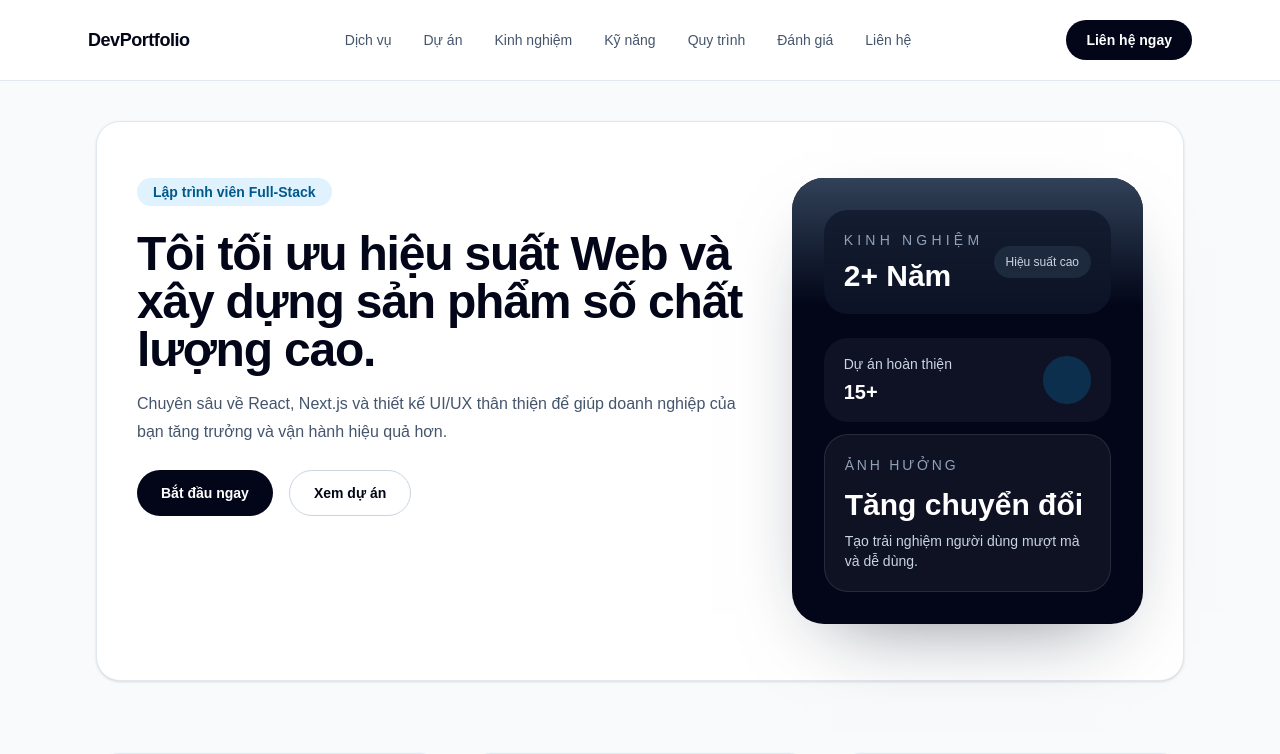
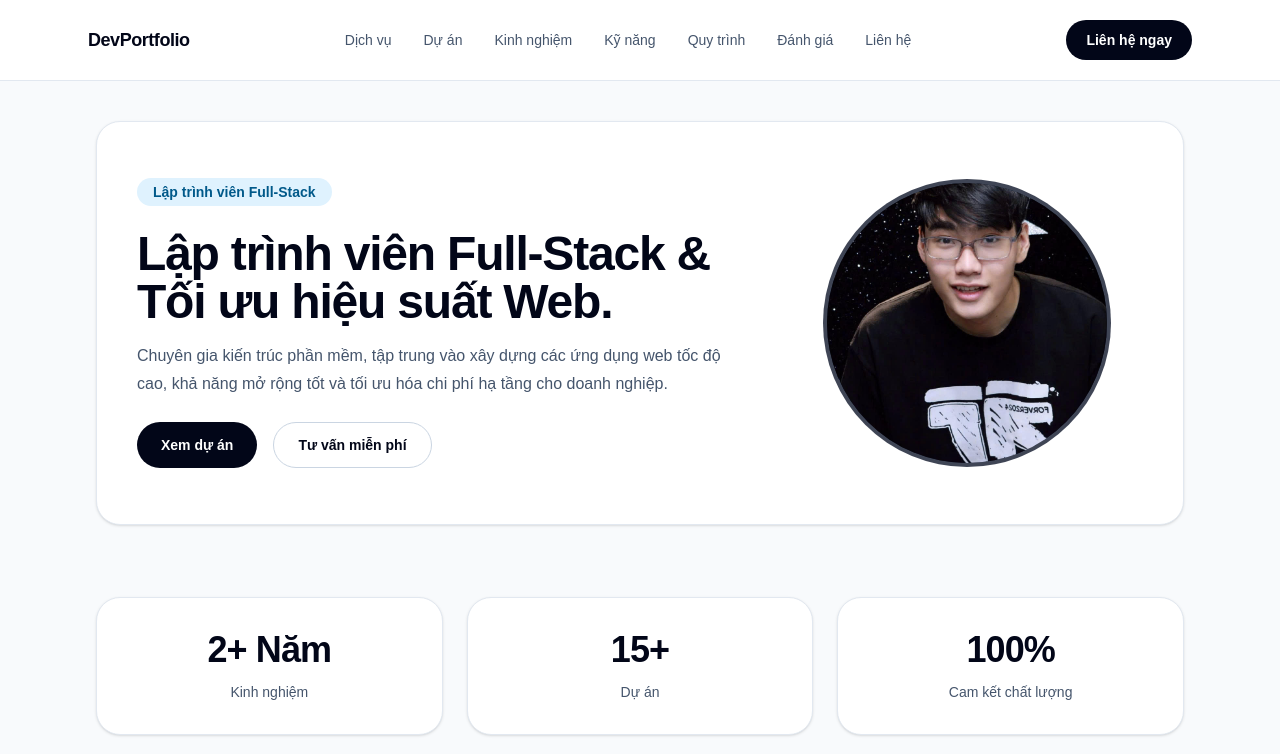
Before and after one commit to DBPCod/Portfolio, a Next.js app in the folder portfolio/: page /dashboard in a window 1280 px wide. Shown: the top 754 px of the page. Built offline with nearby package versions, Linux system fonts and the light colour scheme.

Commit message:
fix: sửa lại avatar cho hero

```diff
--- a/portfolio/app/dashboard/_component/Hero.tsx
+++ b/portfolio/app/dashboard/_component/Hero.tsx
@@ -4,37 +4,24 @@ export default function Hero() {
       <div className="space-y-6">
         <p className="inline-flex rounded-full bg-sky-100 px-4 py-1 text-sm font-semibold text-sky-800">Lập trình viên Full-Stack</p>
         <div className="space-y-4">
-          <h1 className="text-4xl font-semibold tracking-tight text-slate-950 md:text-5xl">Tôi tối ưu hiệu suất Web và xây dựng sản phẩm số chất lượng cao.</h1>
-          <p className="max-w-2xl text-base leading-7 text-slate-600">Chuyên sâu về React, Next.js và thiết kế UI/UX thân thiện để giúp doanh nghiệp của bạn tăng trưởng và vận hành hiệu quả hơn.</p>
+          <h1 className="text-4xl font-semibold tracking-tight text-slate-950 md:text-5xl">Lập trình viên Full-Stack
+& Tối ưu hiệu suất Web.</h1>
+          <p className="max-w-2xl text-base leading-7 text-slate-600">Chuyên gia kiến trúc phần mềm, tập trung vào xây dựng các ứng dụng web tốc độ cao, khả năng mở rộng tốt và tối ưu hóa chi phí hạ tầng cho doanh nghiệp.</p>
         </div>
         <div className="flex flex-col gap-4 sm:flex-row">
-          <a href="#contact" className="inline-flex items-center justify-center rounded-full bg-slate-950 px-6 py-3 text-sm font-semibold text-white transition hover:bg-slate-800">Bắt đầu ngay</a>
-          <a href="#projects" className="inline-flex items-center justify-center rounded-full border border-slate-300 bg-white px-6 py-3 text-sm font-semibold text-slate-950 transition hover:border-slate-400">Xem dự án</a>
+          <a href="#contact" className="inline-flex items-center justify-center rounded-full bg-slate-950 px-6 py-3 text-sm font-semibold text-white transition hover:bg-slate-800">Xem dự án</a>
+          <a href="#projects" className="inline-flex items-center justify-center rounded-full border border-slate-300 bg-white px-6 py-3 text-sm font-semibold text-slate-950 transition hover:border-slate-400">Tư vấn miễn phí</a>
         </div>
       </div>
-      <div className="relative isolate overflow-hidden rounded-[2rem] bg-slate-950 px-6 py-8 text-white shadow-[0_30px_80px_-40px_rgba(15,23,42,0.6)] sm:px-8">
-        <div className="absolute inset-x-0 top-0 h-32 bg-gradient-to-b from-slate-700 to-transparent" />
-        <div className="relative flex h-full flex-col justify-between gap-6">
-          <div className="flex items-center justify-between rounded-3xl bg-slate-900/80 p-5">
-            <div>
-              <p className="text-sm uppercase tracking-[0.3em] text-slate-400">Kinh nghiệm</p>
-              <p className="mt-2 text-3xl font-semibold">2+ Năm</p>
-            </div>
-            <div className="rounded-2xl bg-slate-800 px-3 py-2 text-xs text-slate-300">Hiệu suất cao</div>
-          </div>
-          <div className="space-y-3">
-            <div className="flex items-center justify-between rounded-3xl bg-white/5 px-5 py-4">
-              <div>
-                <p className="text-sm text-slate-300">Dự án hoàn thiện</p>
-                <p className="mt-1 text-xl font-semibold">15+</p>
-              </div>
-              <div className="h-12 w-12 rounded-full bg-sky-500/20" />
-            </div>
-            <div className="rounded-3xl border border-white/10 bg-white/5 p-5">
-              <p className="text-sm uppercase tracking-[0.2em] text-slate-400">Ảnh hưởng</p>
-              <p className="mt-3 text-3xl font-semibold">Tăng chuyển đổi</p>
-              <p className="mt-2 text-sm text-slate-300">Tạo trải nghiệm người dùng mượt mà và dễ dùng.</p>
-            </div>
+      <div className="relative flex items-center justify-center overflow-hidden">
+        <div className="absolute inset-x-0 top-0 h-32" />
+        <div className="relative flex h-full w-full items-center justify-center">
+          <div className="relative h-72 w-72 overflow-hidden rounded-full border-4 border-white/20 bg-slate-900">
+            <img
+              src="/assets/avatar.jpg"
+              alt="Avatar"
+              className="h-full w-full object-cover"
+            />
           </div>
         </div>
       </div>
```
Also changed, not shown: portfolio/public/assets/avatar.jpg (added).
